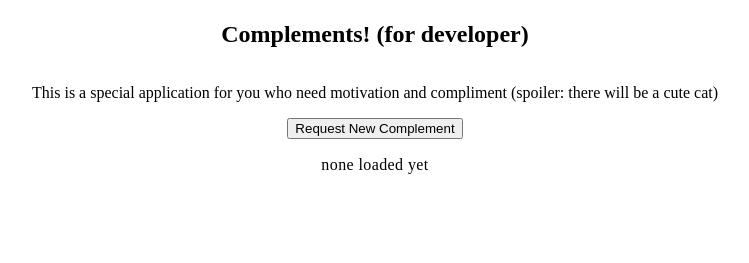
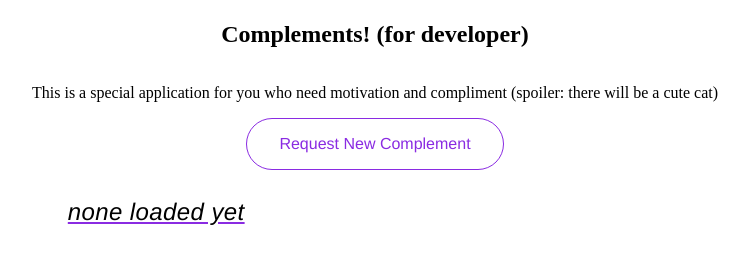
Before and after one commit to j03hanafi/first-ever-useless-nodejs-app, a website: page node-example/index.html in a window 1280 px wide. Shown: the part 79-342 px from the top of the page, without its empty margins (265-1014 px from the left). Drawn offline with Linux system fonts and the light colour scheme.

Commit message:
updated content style

```diff
--- a/node-example/public/style.css
+++ b/node-example/public/style.css
@@ -35,8 +35,35 @@ body {
 }
 
 .complement {
-  width: 50%;
-  text-align: center;
+  width: 60%;
+  text-align: left;
+  font-family: "Franklin Gothic Medium", "Arial Narrow", Arial, sans-serif;
+  font-size: x-large;
+  font-style: italic;
+  text-decoration: underline blueviolet;
   letter-spacing: 0.025rem;
-  line-height: 1.25rem;
+  line-height: 2.25rem;
 }
+
+.request-complement {
+  background-color: white;
+  padding: 1rem 2rem;
+  color: blueviolet;
+  border: solid 1px blueviolet;
+  border-radius: 2rem;
+  font-size: medium;
+  font-family: "Franklin Gothic Medium", "Arial Narrow", Arial, sans-serif;
+  transition: background-color 0.25s, color 0.25s, border 0.25s;
+  transition-timing-function: ease-out;
+  cursor: pointer;
+}
+
+.request-complement:hover {
+  background-color: blueviolet;
+  color: white;
+  border: solid 1px purple;
+}
+
+.request-complement:focus {
+  outline: none;
+}
```
